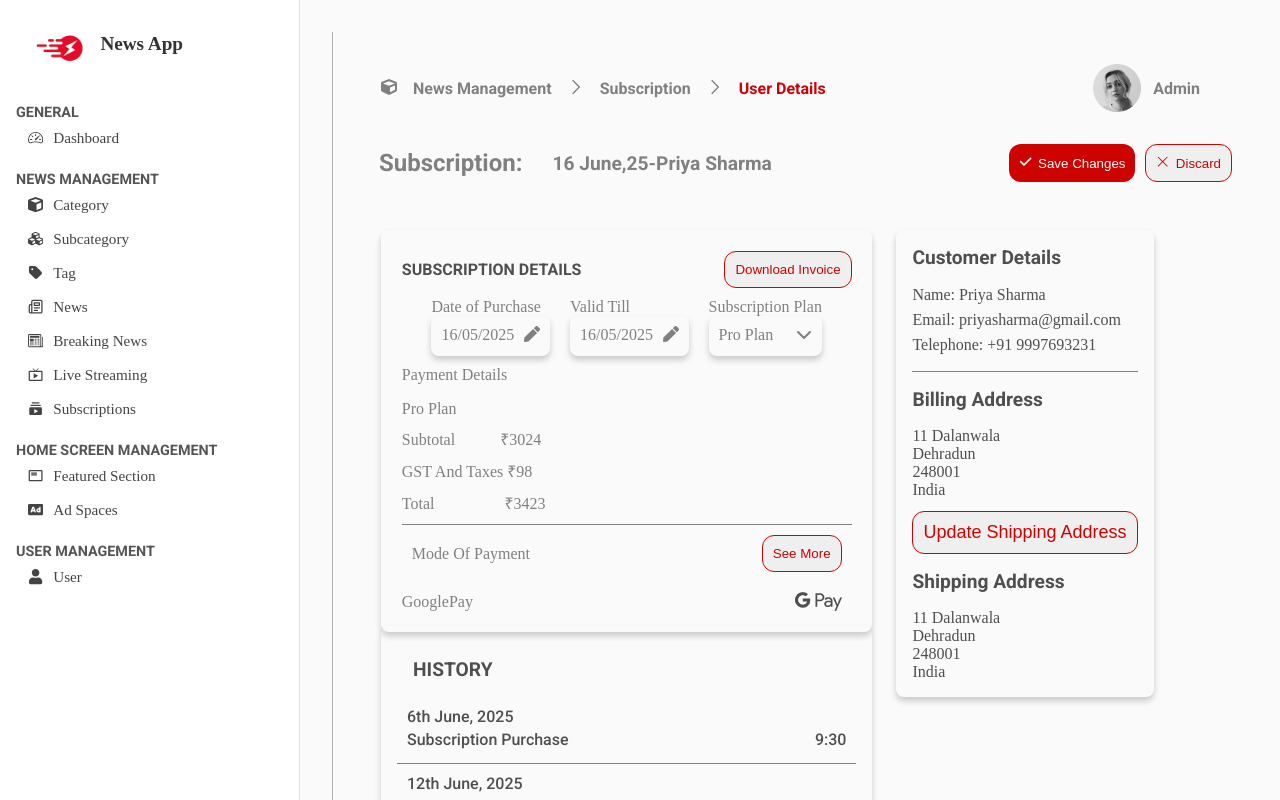
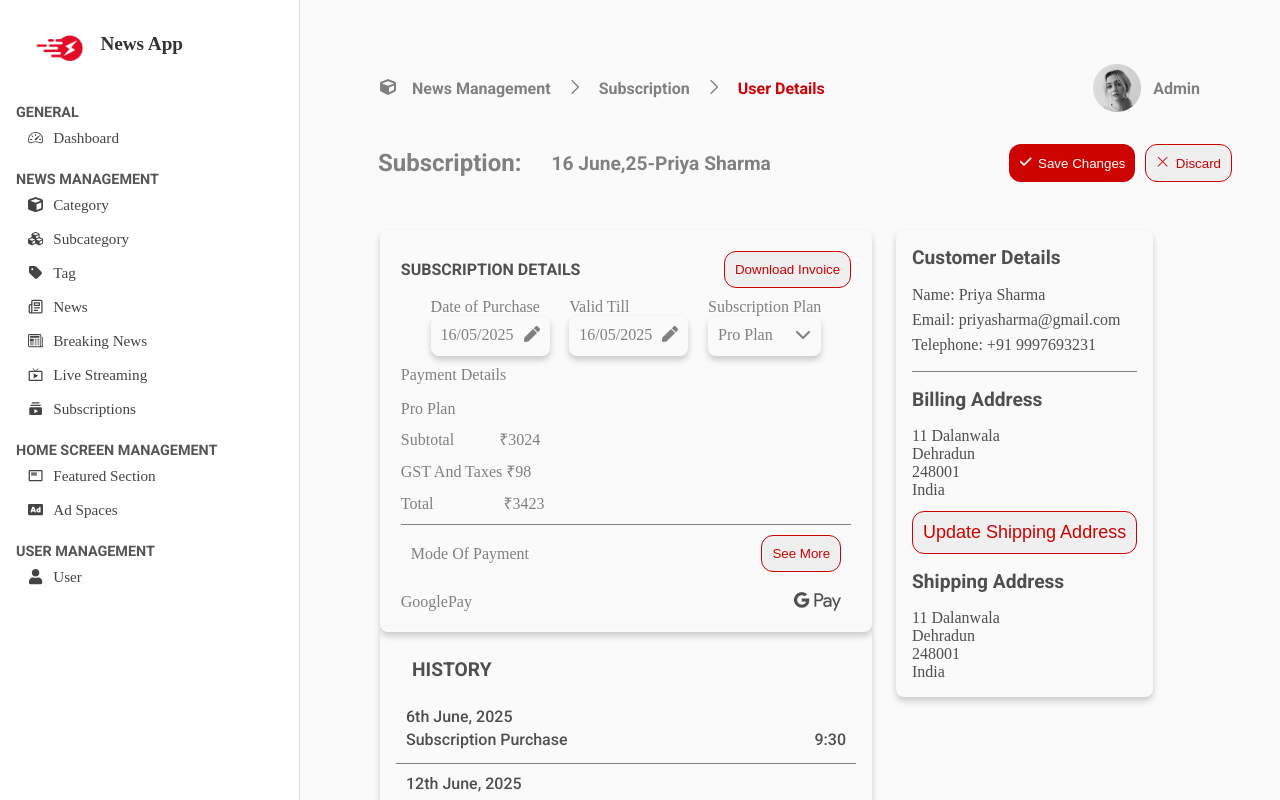
Before and after one commit to Adityapravisht/startUp-I, a React (Vite) app in the folder frontend/: page /tech-partner in a window 1280 px wide. Built offline with nearby package versions, Linux system fonts and the light colour scheme.

Commit message:
fixing changes

```diff
--- a/frontend/src/styles/components/_userDetails.scss
+++ b/frontend/src/styles/components/_userDetails.scss
@@ -44,7 +44,6 @@
 
 .userDtailCont {
     padding-inline: 1rem;
-    border-left: 1px solid rgb(179, 176, 176);
 }
 
 .shadowButtonBlack {
```
